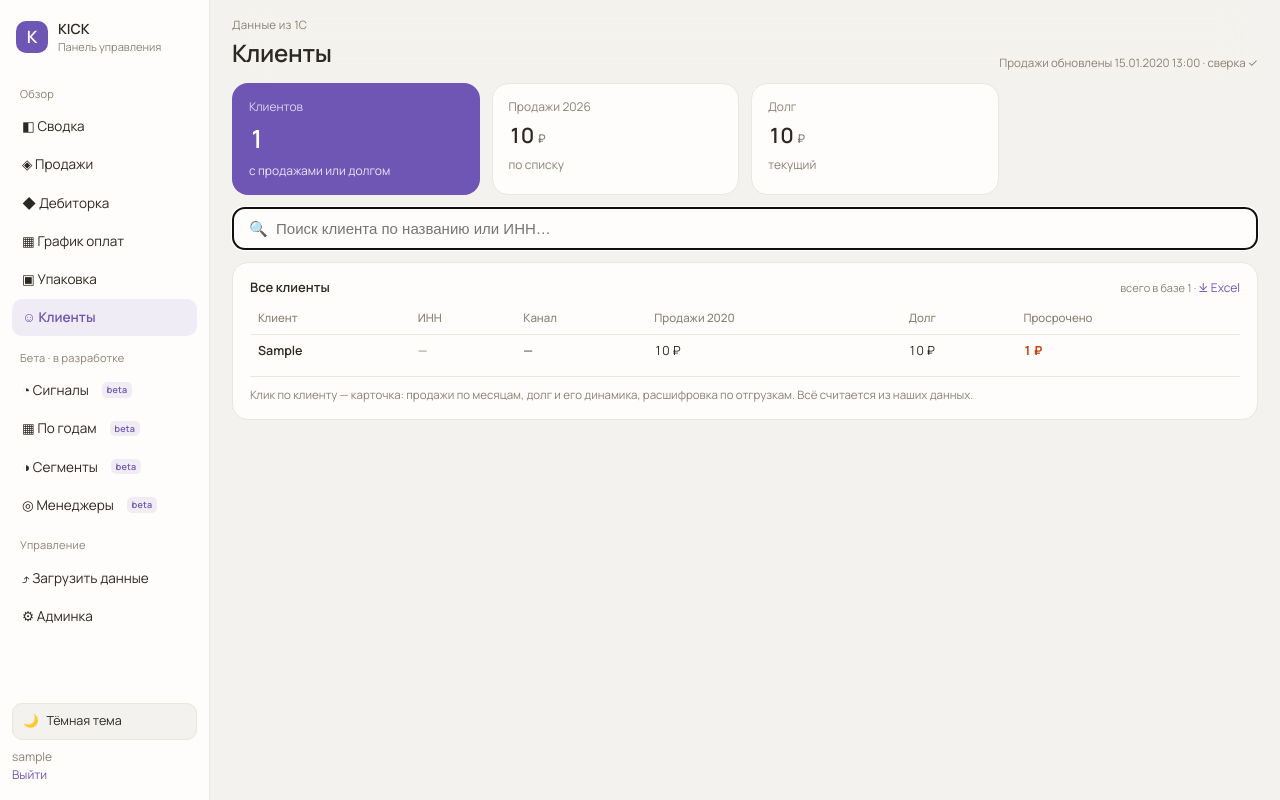
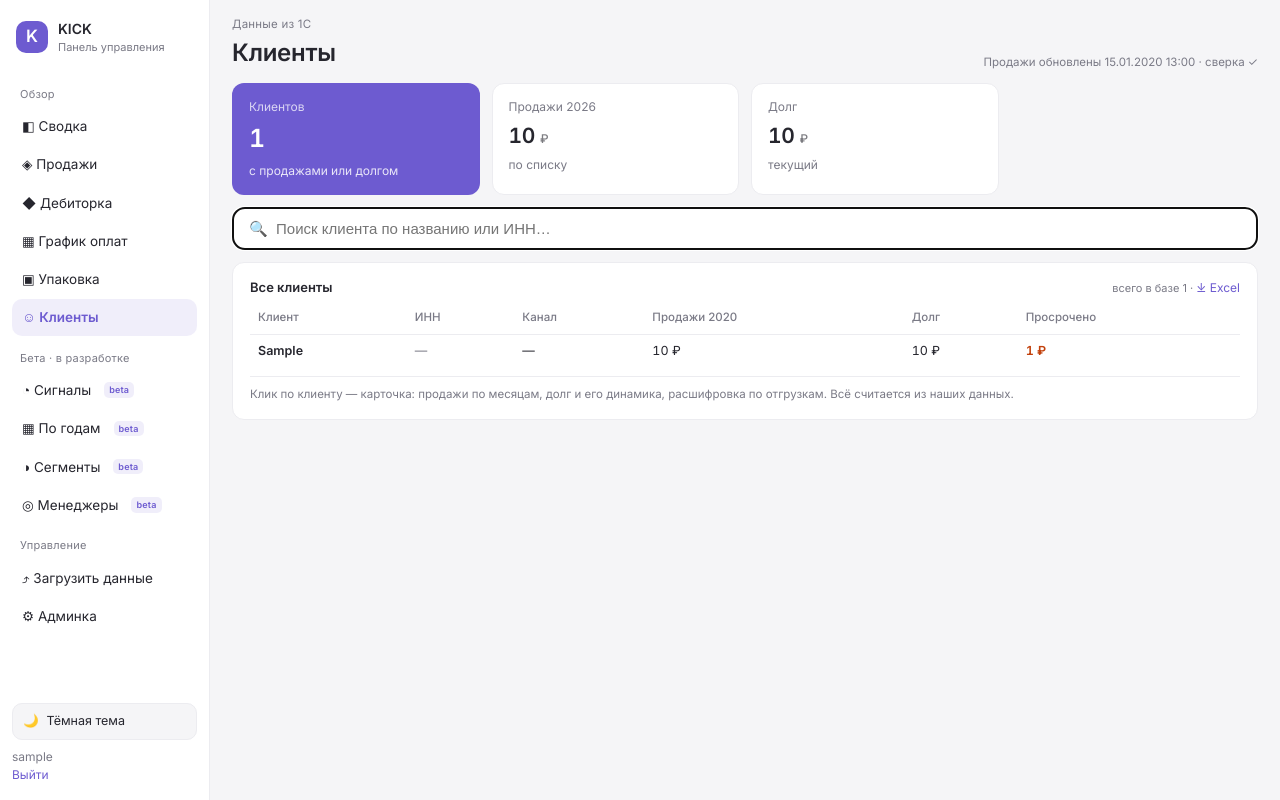
Before and after one commit to Blankeevich/kick-dashboard, a Django app: page /clients/ in a window 1280 px wide. Run offline with Django 5.2, Linux system fonts and the light colour scheme; a user stored in the database is signed in; tables that the repository leaves empty hold one stand-in row (values such as "Sample post").

Commit message:
Дизайн: тема «Спокойный» (Inter, прохладные серые, приглушённый фиолетовый) вместо тёплой; тёмная тема в тон

```diff
--- a/dashboard/templates/dashboard/base.html
+++ b/dashboard/templates/dashboard/base.html
@@ -5,10 +5,10 @@
 <meta name="viewport" content="width=device-width,initial-scale=1">
 <title>KICK — {{ page }}</title>
 <style>
-@import url('https://fonts.googleapis.com/css2?family=Manrope:wght@400;500;600;700&display=swap');
+@import url('https://fonts.googleapis.com/css2?family=Inter:wght@400;500;600&display=swap');
 *{box-sizing:border-box}
-body{margin:0;background:#f4f2ee;font:100%/1.5 'Manrope',system-ui,-apple-system,"Segoe UI",sans-serif;color:#2c2823;-webkit-font-smoothing:antialiased}
-.app{--pu:#6f56b5;--pu2:rgba(111,86,181,.10);--ye:#FFD800;--ink:#2c2823;--ink2:#8a8175;--line:#ebe6de;--sf:#fffdfb;--sf2:#f4f2ee;--red:#c2410c;--redb:#b42318;--amb:#b45309;--grn:#2fa84f;
+body{margin:0;background:#f5f5f7;font:100%/1.5 'Inter',system-ui,-apple-system,"Segoe UI",sans-serif;color:#26262e;-webkit-font-smoothing:antialiased}
+.app{--pu:#6d5bd0;--pu2:rgba(109,91,208,.10);--ye:#FFD800;--ink:#26262e;--ink2:#7a7a86;--line:#ececf0;--sf:#fff;--sf2:#f5f5f7;--red:#c2410c;--redb:#b42318;--amb:#b45309;--grn:#2fa84f;
   display:grid;grid-template-columns:210px 1fr;min-height:100vh}
 .side{background:var(--sf);border-right:1px solid var(--line);padding:16px 12px;display:flex;flex-direction:column;gap:16px}
 .brand{display:flex;align-items:center;gap:10px;padding:2px 4px}
@@ -24,13 +24,13 @@ body{margin:0;background:#f4f2ee;font:100%/1.5 'Manrope',system-ui,-apple-system
 .usr{margin-top:auto;font-size:12px;color:var(--ink2)}
 .usr a{color:var(--pu);text-decoration:none}
 .main{padding:0 22px 22px;min-width:0}
-.top{position:sticky;top:0;z-index:2;padding:16px 0 12px;background:rgba(244,242,238,.85);backdrop-filter:blur(16px);display:flex;align-items:flex-end;justify-content:space-between;flex-wrap:wrap;gap:10px}
+.top{position:sticky;top:0;z-index:2;padding:16px 0 12px;background:rgba(245,245,247,.85);backdrop-filter:blur(16px);display:flex;align-items:flex-end;justify-content:space-between;flex-wrap:wrap;gap:10px}
 .eyebrow{font-size:11.5px;letter-spacing:.02em;color:var(--ink2)}
 h1{margin:2px 0 0;font-size:24px;font-weight:600;letter-spacing:-.01em}
 .updated{font-size:11.5px;color:var(--ink2)}
 .kpis{display:grid;grid-template-columns:repeat(4,1fr);gap:12px;margin-bottom:12px}
 @media(max-width:820px){.kpis{grid-template-columns:1fr 1fr}.app{grid-template-columns:1fr}.side{display:none}}
-.kpi{background:var(--sf);border:1px solid var(--line);border-radius:16px;padding:14px 16px}
+.kpi{background:var(--sf);border:1px solid var(--line);border-radius:12px;padding:14px 16px}
 .kpi.hero{background:var(--pu);color:#fff;border-color:transparent}
 .kl{font-size:12px;letter-spacing:0;color:var(--ink2)}.hero .kl{color:rgba(255,255,255,.75)}
 .kv{font-size:25px;font-weight:600;letter-spacing:-.02em;font-variant-numeric:tabular-nums;margin-top:4px}.kv.sm{font-size:21px}
@@ -39,7 +39,7 @@ h1{margin:2px 0 0;font-size:24px;font-weight:600;letter-spacing:-.01em}
 .bad{color:var(--red)}.up{color:var(--grn)}
 .grid{display:grid;grid-template-columns:1.6fr 1fr;gap:12px}
 @media(max-width:820px){.grid{grid-template-columns:1fr}}
-.card{background:var(--sf);border:1px solid var(--line);border-radius:16px;padding:15px 17px;min-width:0}
+.card{background:var(--sf);border:1px solid var(--line);border-radius:12px;padding:15px 17px;min-width:0}
 .card.wide{grid-column:1/-1}
 .ch{font-size:13px;font-weight:600;margin-bottom:12px;display:flex;justify-content:space-between;align-items:baseline;gap:10px}
 .ch small{font-size:11px;color:var(--ink2);font-weight:400}
@@ -74,11 +74,11 @@ tr.bad td{background:rgba(194,65,12,.05)}
 .warnbox{margin-top:10px;font-size:12px;color:var(--red);background:rgba(194,65,12,.06);padding:9px 11px;border-radius:9px}
 .themebtn{display:flex;align-items:center;gap:8px;width:100%;background:var(--sf2);border:1px solid var(--line);border-radius:10px;padding:8px 10px;font:inherit;font-size:12.5px;color:var(--ink);cursor:pointer;margin-bottom:8px}
 .themebtn:hover{border-color:var(--pu)}
-body.dark{background:#191714;color:#ece9e3}
-body.dark .app{--pu:#a68fe3;--pu2:rgba(166,143,227,.16);--ink:#ece9e3;--ink2:#9c968b;--line:rgba(255,255,255,.10);--sf:#242119;--sf2:#1e1c17;--red:#f0997b;--redb:#f0997b;--amb:#e0a94e;--grn:#5dca8f}
-body.dark .top{background:rgba(25,23,20,.85)}
+body.dark{background:#161619;color:#ececef}
+body.dark .app{--pu:#9d8bee;--pu2:rgba(157,139,238,.16);--ink:#ececef;--ink2:#9a9aa4;--line:rgba(255,255,255,.10);--sf:#202027;--sf2:#1a1a1f;--red:#f0997b;--redb:#f0997b;--amb:#e0a94e;--grn:#5dca8f}
+body.dark .top{background:rgba(22,22,25,.85)}
 body.dark .warnbox{background:rgba(240,153,123,.08)}
-body.dark .kpi.hero,body.dark .ai{background:#4a3b7d}
+body.dark .kpi.hero,body.dark .ai{background:#453a80}
 .btn{display:inline-block;background:var(--pu);color:#fff;border:0;border-radius:9px;padding:9px 16px;font:inherit;font-size:13px;font-weight:600;cursor:pointer;text-decoration:none}
 .filters{display:flex;gap:8px;align-items:center;flex-wrap:wrap;margin:0 0 12px}
 .filters select{font:inherit;font-size:12.5px;color:var(--ink);background:var(--sf);border:1px solid var(--line);border-radius:8px;padding:7px 10px;cursor:pointer;max-width:220px}
```
